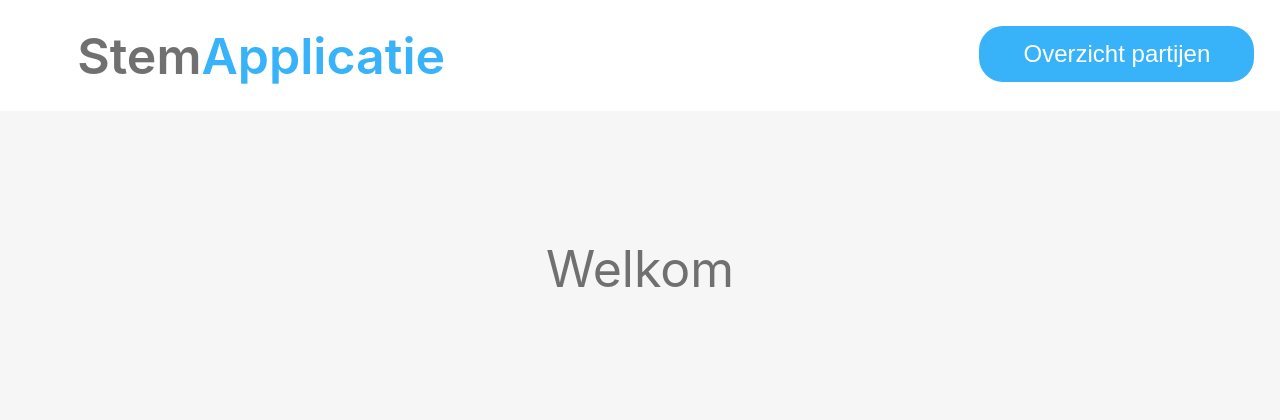
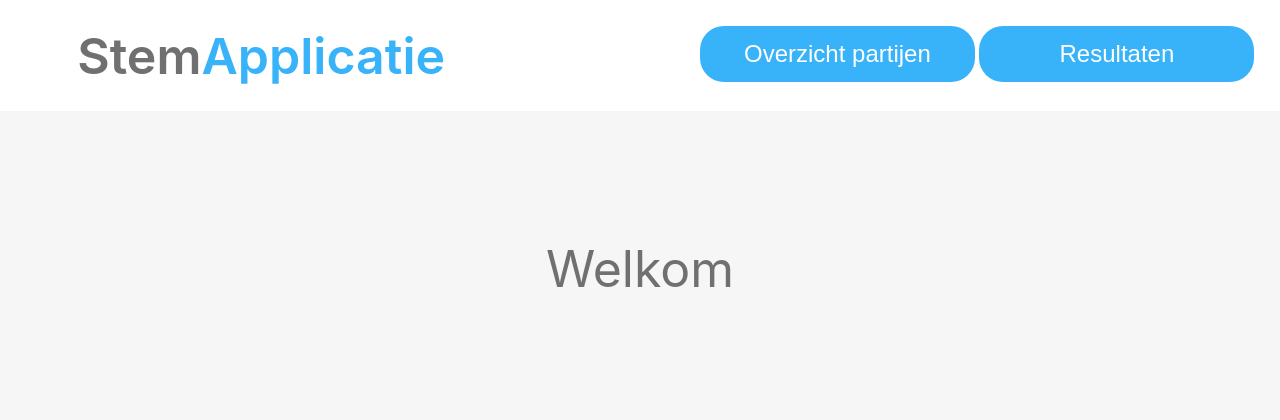
Before and after one commit to ItzDylan21/Project-Stemwijzer, a PHP site: page /home.php in a window 1280 px wide. Shown: the top 420 px of the page. Run offline with PHP 8.4, Linux system fonts and the light colour scheme.

Commit message:
feat: added voteresult button on welcome page

```diff
--- a/home.php
+++ b/home.php
@@ -15,6 +15,9 @@
             <a href="municipalityselection.php">
                 <button>Overzicht partijen</button>
             </a>
+            <a href="voteresult.php">
+                <button>Resultaten</button>
+            </a>
         </div>
     </div>
     <div class="container-home">
```
